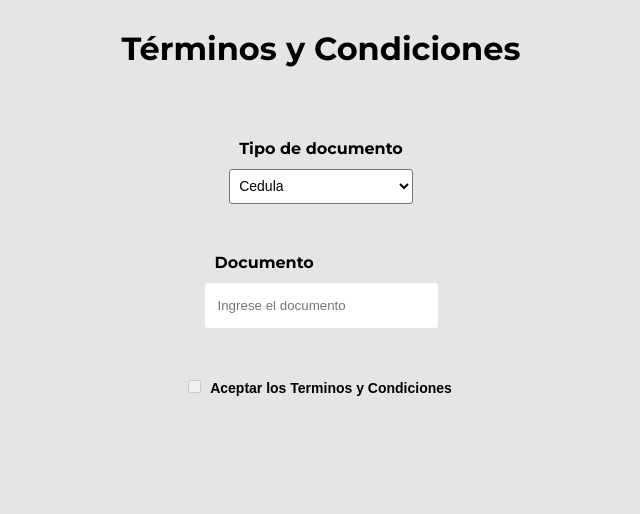
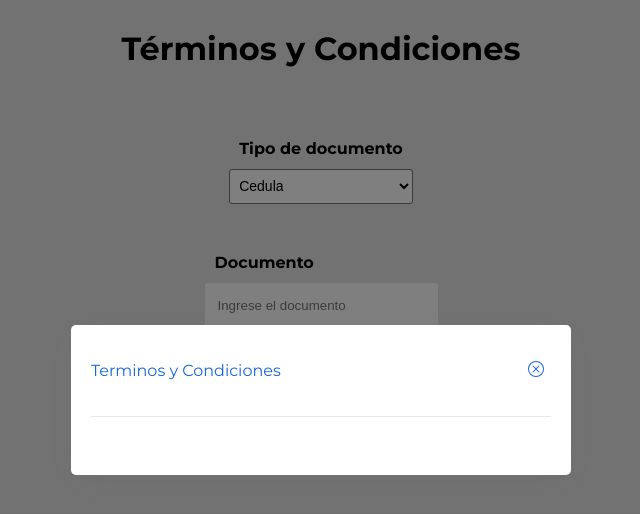
Before and after one commit to EdMass/tyc-front, a React (Create React App) app: page / in a window 1280 px wide. Shown: the top 514 px of the page, without its empty margins (319-959 px from the left). Built offline with nearby package versions, Linux system fonts and the light colour scheme; no server answers; the HTML template or start-up script is replaced by a standard one.

Commit message:
ventana modal v1

```diff
--- a/src/App.jsx
+++ b/src/App.jsx
@@ -6,6 +6,7 @@ import {
 import { FontAwesomeIcon } from "@fortawesome/react-fontawesome";
 import { faCheckSquare, faExclamationCircle } from "@fortawesome/free-solid-svg-icons";
 import axios from "axios";
+import VentanaModal from "./componentes/VentanaModal.jsx";
 
 
 /*TODO:
@@ -145,6 +146,7 @@ function App() {
           <input type="checkbox" name="terminos" id="terminos" disabled checked={isChecked}/>
           <Button type="submit" onClick={() => handleOnClik()} onSubmit={handleSubmit} >Aceptar los Terminos y Condiciones</Button>
         </Label>
+        <VentanaModal />
         {false && <MensajeError>
           <p>
             <FontAwesomeIcon icon={faExclamationCircle} />
--- a/src/componentes/VentanaModal.jsx
+++ b/src/componentes/VentanaModal.jsx
@@ -0,0 +1,86 @@
+import React from 'react'
+import styled from 'styled-components'
+
+const VentanaModal = () => {
+  return (
+    <>
+      <Overlay>
+        <ContenedorModal>
+          <EncabezadoModal>
+            <h3>Terminos y Condiciones</h3>
+          </EncabezadoModal>
+
+          <BotonCerrar>
+            <svg
+              xmlns="http://www.w3.org/2000/svg"
+              width="16"
+              height="16"
+              fill="currentColor"
+              class="bi bi-x-circle"
+              viewBox="0 0 16 16"
+            >
+              <path d="M8 15A7 7 0 1 1 8 1a7 7 0 0 1 0 14zm0 1A8 8 0 1 0 8 0a8 8 0 0 0 0 16z" />
+              <path d="M4.646 4.646a.5.5 0 0 1 .708 0L8 7.293l2.646-2.647a.5.5 0 0 1 .708.708L8.707 8l2.647 2.646a.5.5 0 0 1-.708.708L8 8.707l-2.646 2.647a.5.5 0 0 1-.708-.708L7.293 8 4.646 5.354a.5.5 0 0 1 0-.708z" />
+            </svg>
+          </BotonCerrar>
+        </ContenedorModal>
+      </Overlay>
+    </>
+  );
+}
+
+export default VentanaModal
+
+const Overlay = styled.div`
+    width: 100vw;
+    height: 100vh;
+    position: fixed;
+    top: 0;
+    left: 0;
+    background: rgba(0,0,0,.5);
+    padding: 40px;
+    display: flex;
+    align-items: center;
+    justify-content: center;
+`;
+
+const ContenedorModal = styled.div`
+    width: 500px;
+    min-height: 150px;
+    background: #fff;
+    position: relative;
+    border-radius: 5px;
+    box-shadow: rgba(100,100,111, 0.2) 0px 7px 29px 0px;
+    padding: 20px;
+    z-index: 2;
+`;
+
+const EncabezadoModal = styled.div`
+    display: flex;
+    align-items: center;
+    justify-content: space-between;
+    margin-bottom: 20px;
+    padding-bottom: 20px;
+    border-bottom: 1px solid #E8E8E8;
+
+    h3{
+        font-weight: 500;
+        font-size: 16px;
+        color: #1766DC;
+    }
+`;
+
+const BotonCerrar = styled.button`
+    position: absolute;
+    top: 30px;
+    right: 20px;
+
+    width: 30px;
+    height: 30px;
+    border: none;
+    background: none;
+    cursor: pointer;
+    color: #1766DC;
+    transition: .3s ease all;
+    border-radius: 5px;
+`;
--- a/src/elementos-css/Formulario.js
+++ b/src/elementos-css/Formulario.js
@@ -45,12 +45,12 @@ const Select = styled.select `
 
 const GrupoInput = styled.div `
   position: relative;
-  z-index: 90;
+  z-index: 0;
 `;
 
 const Input = styled.input `
   width: 100%;
-  backgroud: #fff;
+  background: #fff;
   border-radius: 3px;
   height: 45px;
   line-height: 45px;
@@ -93,7 +93,7 @@ const IconoValidacion = styled(FontAwesomeIcon)
   right: 10px;
   bottom: 14px;
   z-index: 100;
-  font-size; 16px;
+  font-size: 16px;
   opacity: 0;
 `;
 
@@ -111,7 +111,7 @@ const MensajeError = styled.div `
   height: 45px;
   line-height: 45px;
   background: #f66060;
-  padding: 0 15px
+  padding: 0 15px;
   border-radius: 3px;
   p {
     margin: 0;
```
